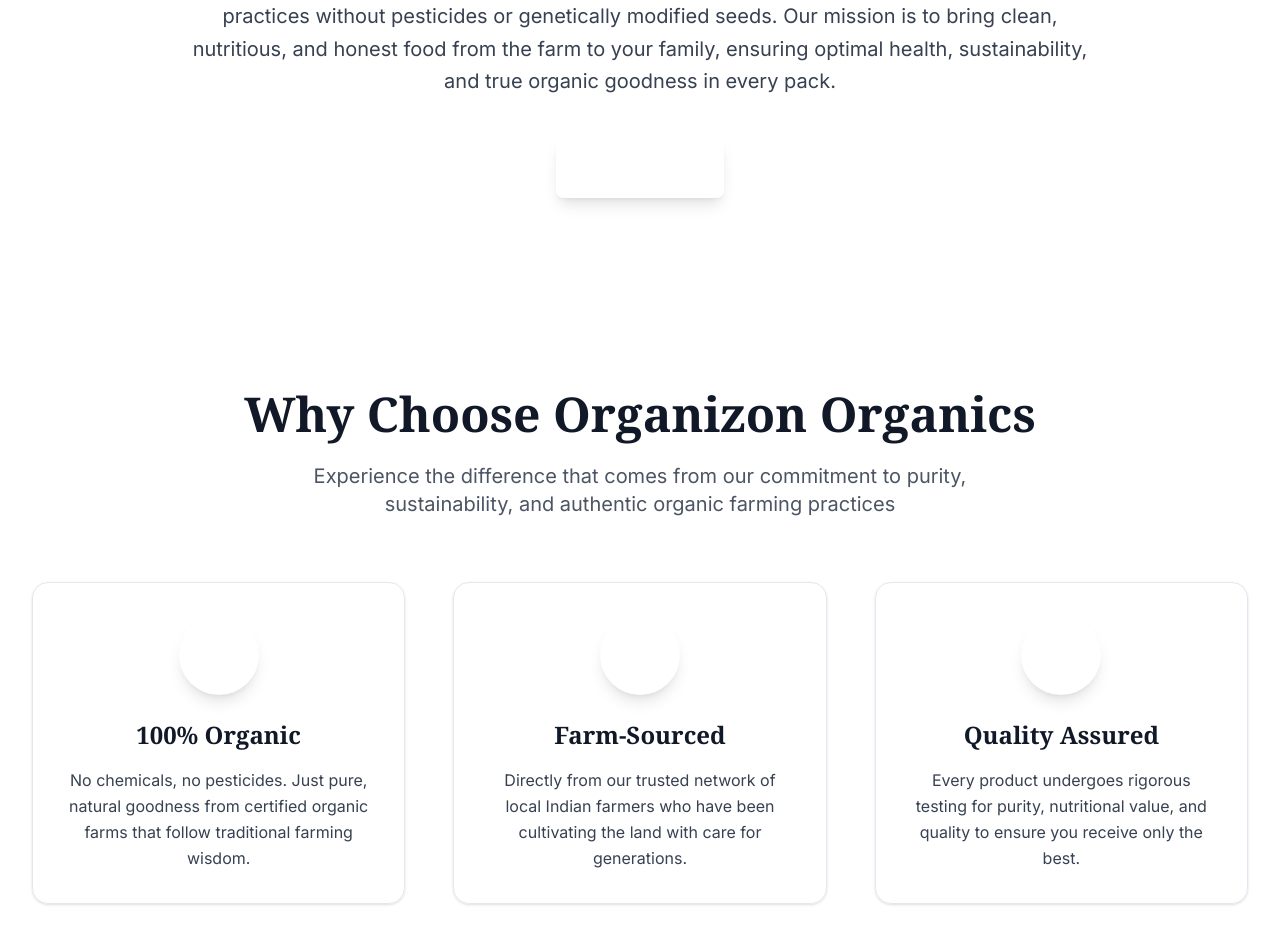
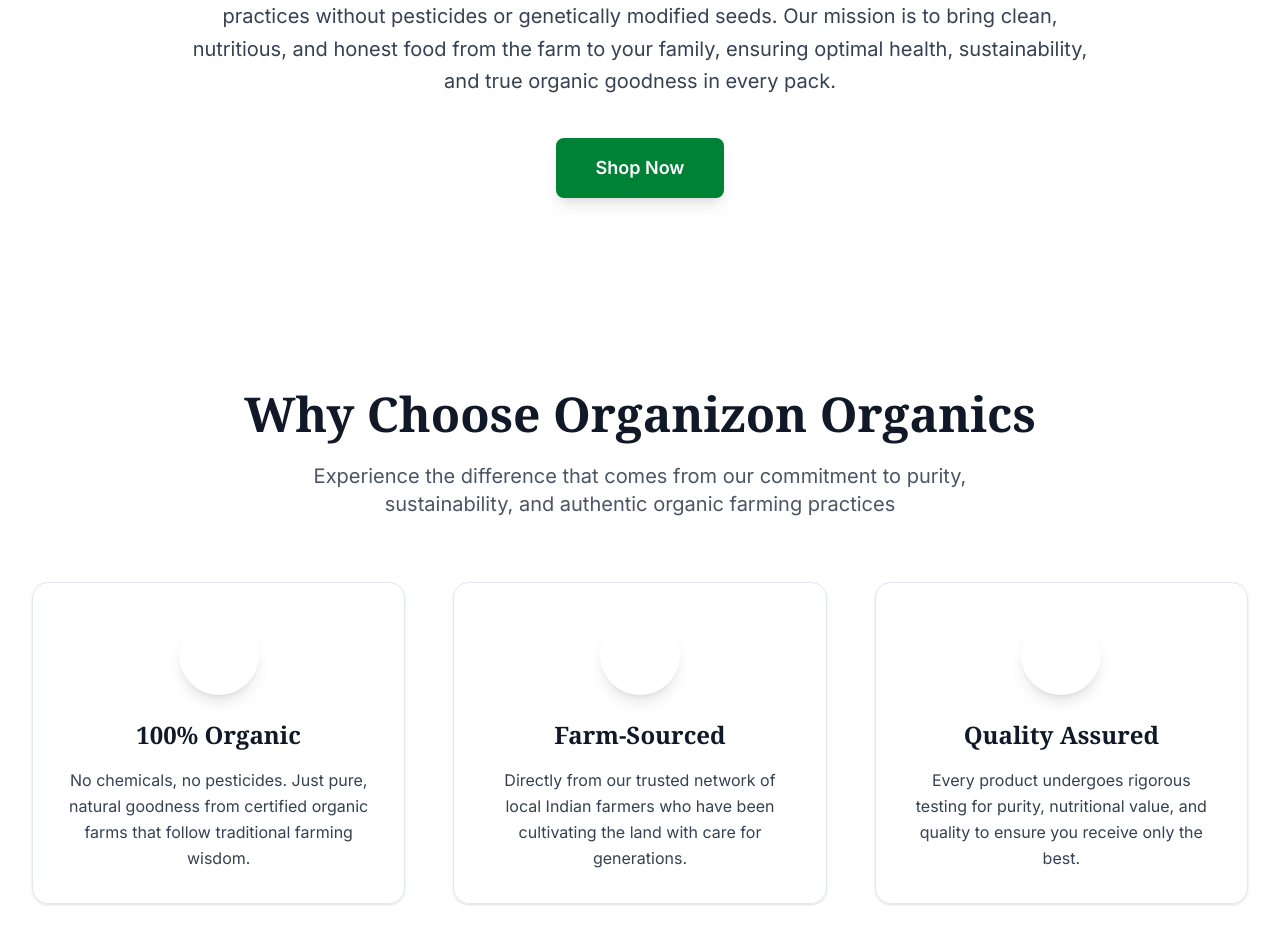
Before and after one commit to YeshwantRaoB/organizon-web, a Next.js app: page / in a window 1280 px wide. Shown: the part 2540-3475 px from the top of the page. Built offline with nearby package versions, Linux system fonts and the light colour scheme; no server answers; the database is empty.

Commit message:
Fixed some more button visibility issues

```diff
--- a/src/app/about/page.tsx
+++ b/src/app/about/page.tsx
@@ -163,7 +163,7 @@
           </p>
           <a
             href="/catalog"
-            className="inline-block bg-organicGreen hover:bg-organicGreenLight text-white font-semibold text-lg px-10 py-4 rounded-lg transition-all duration-300 shadow-md hover:shadow-lg transform hover:scale-105"
+             className="inline-block bg-green-700 hover:bg-green-800 text-white font-semibold text-lg px-10 py-4 rounded-lg transition-all duration-300 shadow-lg hover:shadow-xl transform hover:scale-105 focus:outline-none focus:ring-4 focus:ring-green-700/50"
           >
             Shop Now
           </a>
--- a/src/app/page.tsx
+++ b/src/app/page.tsx
@@ -154,7 +154,7 @@
             <div className="mt-10">
               <Link
                 href="/catalog"
-                className="inline-block bg-organicGreen hover:bg-organicGreenLight text-white font-semibold text-lg px-10 py-4 rounded-lg transition-all duration-300 shadow-lg hover:shadow-xl transform hover:scale-105 focus:outline-none focus:ring-4 focus:ring-organicGreen/50"
+                className="inline-block bg-green-700 hover:bg-green-800 text-white font-semibold text-lg px-10 py-4 rounded-lg transition-all duration-300 shadow-lg hover:shadow-xl transform hover:scale-105 focus:outline-none focus:ring-4 focus:ring-green-700/50"
               >
                 Shop Now
               </Link>
```
